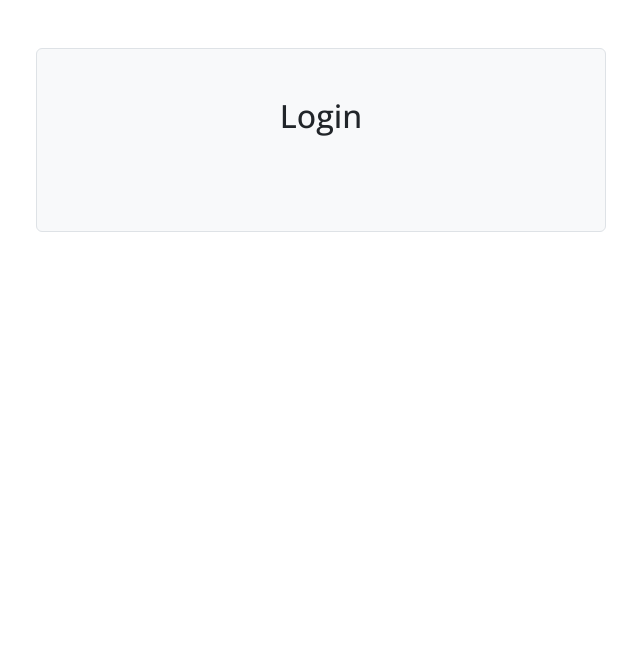
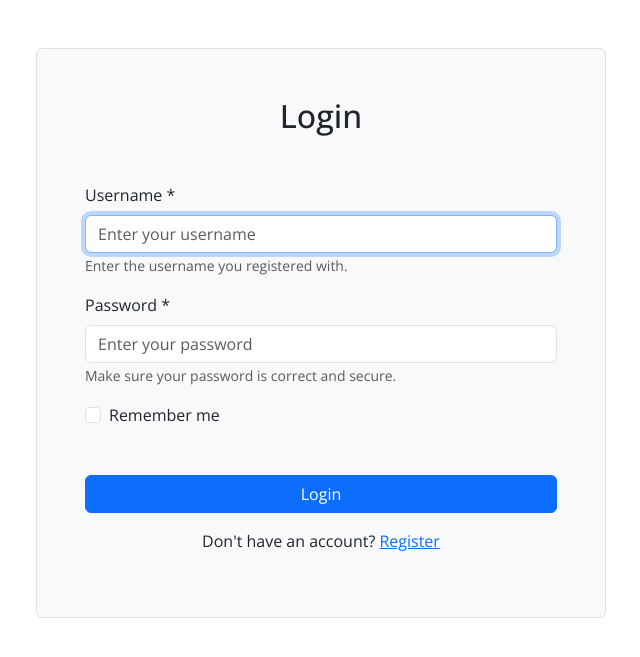
Before and after one commit to whdev36/zyra-web, a Django app: page /login/ in a window 1280 px wide. Shown: the top 657 px of the page, without its empty margins (319-959 px from the left). Run offline with Django 5.2, Linux system fonts and the light colour scheme.

Commit message:
update login form

```diff
--- a/main/forms.py
+++ b/main/forms.py
@@ -1,37 +1,63 @@
 from django import forms
+from django.utils.safestring import mark_safe
+from django.template.defaultfilters import yesno
 
 class LoginForm(forms.Form):
     username = forms.CharField(
+        min_length=3,
         max_length=150,
-        label='Username',
-        label_suffix=' *',
-        help_text='Your unique username to log in.',
-        widget=forms.TextInput(attrs={
-            'class': 'form-control',
-            'placeholder': 'Enter your username',
-            'autofocus': True
-        })
+        widget=forms.TextInput()
+    )
+    password = forms.CharField(
+        min_length=8,
+        widget=forms.PasswordInput()
+    )
+    remember_me = forms.BooleanField(
+        required=False,
+        widget=forms.CheckboxInput()
     )
 
-    password = forms.CharField(
-        min_length=8,
-        label='Password',
-        label_suffix=' *',
-        help_text='Make sure your password is correct.',
-        widget=forms.PasswordInput(attrs={
-            'class': 'form-control',
-            'placeholder': 'Enter your password'
-        })
-    )
+    def __init__(self, *args, **kwargs):
+        super(LoginForm, self).__init__(*args, **kwargs)
 
-    remember_me = forms.BooleanField(
-        required=False,
-        label='Remember me',
-        label_suffix=' *',
-        widget=forms.CheckboxInput(attrs={
-            'class': 'form-check-input'
-        })
-    )
+        self.fields['username'].widget.attrs['autofocus'] = True
+        self.fields['username'].help_text = 'Enter the username you registered with.'
+        self.fields['username'].error_messages = {
+            'required': 'Please enter your username.',
+            'max_length': 'Your username is too long. Please keep it under 150 characters.',
+            'min_length': 'Username must be at least 3 characters long.'
+        }
+
+        self.fields['password'].help_text = 'Make sure your password is correct and secure.'
+        self.fields['password'].error_messages = {
+            'required': 'Please enter your password.',
+            'min_length': 'Password must be at least 8 characters long.'
+        }
+
+        fields_config = {
+            'username': {
+                'widget_class': 'form-control',
+                'placeholder': 'Enter your username',
+                'label': 'Username'
+            },
+            'password': {
+                'widget_class': 'form-control',
+                'placeholder': 'Enter your password',
+                'label': 'Password'
+            },
+            'remember_me': {
+                'widget_class': 'form-check-input',
+                'label': 'Remember me'
+            }
+        }
+
+        for field_name, config in fields_config.items():
+            field = self.fields[field_name]
+            field.widget.attrs['class'] = config['widget_class']
+            field.label = config['label']
+            field.label_suffix = ' *' if field_name != 'remember_me' else ''
+            if 'placeholder' in config:
+                field.widget.attrs['placeholder'] = config['placeholder']
 
     def clean_username(self):
         username = self.cleaned_data.get('username', '')
@@ -44,3 +70,26 @@ class LoginForm(forms.Form):
         if password and len(password) < 8:
             raise forms.ValidationError('Password must be at least 8 characters.')
         return password
+
+    def as_div(self):
+        return mark_safe(
+            '\n'.join(
+                f'''
+                <div class="form-group mb-3">
+                    {field.label_tag(attrs={"class": "form-label"})}
+                    {field}
+                    <small class="text-muted">{field.help_text}</small>
+                    {''.join(f'<div class="text-danger">{error}</div>' for error in field.errors)}
+                </div>
+                ''' if not field.is_hidden and field.name != 'remember_me' else
+                # Special case for 'remember_me' checkbox
+                f'''
+                <div class="form-check mb-5">
+                    {field}  <!-- Use the field widget for the checkbox -->
+                    <label class="form-check-label" for="remember_me">{field.label}</label>
+                    {''.join(f'<div class="text-danger">{error}</div>' for error in field.errors)}
+                </div>
+                '''
+                for field in self
+            )
+        )
--- a/main/urls.py
+++ b/main/urls.py
@@ -3,5 +3,5 @@ from . import views
 
 urlpatterns = [
     path('', views.home, name='home'),
-    path('login/', views.login_user, name='login'),
+    path('login/', views.login_view, name='login'),
 ]
--- a/main/views.py
+++ b/main/views.py
@@ -8,5 +8,28 @@ def home(request):
     return render(request, 'home.html', {})
 
 # Login user
-def login_user(request):
-    return render(request, 'main/login.html', {})
+def login_view(request):
+    if request.method == 'POST':
+        form = LoginForm(request.POST or None)
+        if form.is_valid():
+            username = form.cleaned_data.get('username')
+            password = form.cleaned_data.get('password')
+            remember = form.cleaned_data.get('remember_me')
+
+            user = authenticate(request, username=username, password=password)
+            if user is not None:
+                login(request, user)
+
+                if not remember:
+                    request.session.set_expiry(0)
+                else:
+                    request.session.set_expiry(1209600)  # 2 weeks
+
+                messages.success(request, f'Welcome back {user.username}!')
+                next_page = request.GET.get('next', 'home')
+                return redirect(next_page)
+            else:
+                messages.error(request, 'Invalid username or password.', extra_tags='danger')
+    else:
+        form = LoginForm()
+    return render(request, 'main/login.html', {'form': form})
--- a/templates/main/login.html
+++ b/templates/main/login.html
@@ -4,6 +4,10 @@
     <div class="row justify-content-center">
         <form method="post" class="col-md-6 bg-light border rounded p-5">
             <h2 class="mb-5 text-center">Login</h2>
+            {% csrf_token %}
+            {{ form.as_div }}
+            <button type="submit" class="btn btn-primary w-100">Login</button>
+            <p class="text-center mt-3">Don't have an account? <a href="#">Register</a></p>
         </form>
     </div>
 {% endblock %}
```
